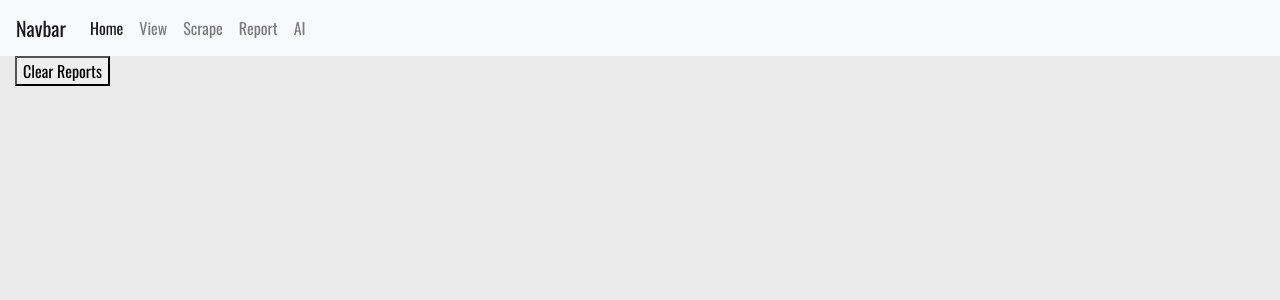
After one commit to pchryssUGA/guessnflplayer, a Flask app: page /report/fix in a window 1280 px wide. The commit adds this page. Shown: the top 300 px of the page. Run offline with Flask 3, Linux system fonts and the light colour scheme.

Commit message:
Add report blueprint and begin fix

```diff
--- a/app.py
+++ b/app.py
@@ -1,6 +1,7 @@
 from flask import Flask, redirect, url_for, render_template, request, session
 from scrape import scrape_blueprint
 from gen import gen_blueprint
+from report import report_blueprint
 from db import db
 from flask_sqlalchemy import SQLAlchemy
 from sqlalchemy.sql.expression import func, select
@@ -14,6 +15,7 @@ openai.api_key = os.getenv("OPENAI_API_KEY")
 app = Flask("__main__")
 app.register_blueprint(scrape_blueprint, url_prefix="/scrape")
 app.register_blueprint(gen_blueprint, url_prefix="/gen")
+app.register_blueprint(report_blueprint, url_prefix="/report")
 
 app.config["SQLALCHEMY_DATABASE_URI"] = "sqlite:///posts.db"
 app.config["SQLALCHEMY_TRACK_MODIFICATIONS"] = False
@@ -26,20 +28,6 @@ teams = {"nyj": "New York Jets"}
 @app.route("/", methods=["POST", "GET"] )
 def home():
     return render_template("index.html")
-
-@app.route("/new", methods=["POST", "GET"])
-def new():
-    name = None
-    if request.method == "POST":
-        name = request.form["nm"]
-        team = request.form["tm"]
-        url = request.form["lk"]
-        usr = player_database(name, team, 2021, url, 0, 0)
-        db.session.add(usr)
-        db.session.commit()
-        return redirect(url_for("view"))
-    else:
-        return render_template("new.html")
 
 @app.route("/ai", methods=["POST", "GET"])
 def ai():
@@ -69,14 +57,6 @@ def view():
     return render_template("view.html", values=player_database.query.all())
 
 
-@app.route("/reported", methods=["POST", "GET"])
-def reported():
-    if request.method == "POST":
-        for player in player_database.query.all():
-            player.numR = 0
-        return render_template("reported.html", values=player_database.query.order_by(player_database.numR.desc(), player_database._id).all())
-    return render_template("reported.html", values=player_database.query.order_by(player_database.numR.desc(), player_database._id).all())
-
 if __name__ == '__main__':
     with app.app_context():
         db.create_all()
--- /dev/null
+++ b/report.py
@@ -0,0 +1,18 @@
+from flask import Flask, Blueprint, render_template, request, redirect, url_for
+from db import db
+from flask_sqlalchemy import SQLAlchemy
+from models import player_database
+
+report_blueprint = Blueprint("report", __name__, static_folder="static", template_folder="templates_report")
+
+@report_blueprint.route("/", methods=["POST", "GET"])
+def report():
+    if request.method == "POST":
+        for player in player_database.query.all():
+            player.numR = 0
+        return render_template("report.html", values=player_database.query.order_by(player_database.numR.desc(), player_database._id).all())
+    return render_template("report.html", values=player_database.query.order_by(player_database.numR.desc(), player_database._id).all())
+
+@report_blueprint.route("/fix", methods=["POST", "GET"])
+def fix():
+    return render_template("fix.html")
--- a/templates/base.html
+++ b/templates/base.html
@@ -21,16 +21,13 @@
                         <a class="nav-link" href="/">Home<span class="sr-only">(current)</span></a>
                     </li>
                     <li class="nav-item">
-                        <a class="nav-link" href="/new">New</a>
-                    </li>
-                    <li class="nav-item">
                         <a class="nav-link" href="/view">View</a>
                     </li>
                     <li class="nav-item">
                         <a class="nav-link" href="/scrape/">Scrape</a>
                     </li>
                     <li class="nav-item">
-                        <a class="nav-link" href="/reported">Reported</a>
+                        <a class="nav-link" href="/report/">Report</a>
                     </li>
                     <li class="nav-item">
                         <a class="nav-link" href="/ai">AI</a>
--- /dev/null
+++ b/templates_report/fix.html
@@ -0,0 +1,10 @@
+{% extends "base.html" %}
+{% block title%}Players{% endblock%}
+{% block content%}
+    <form action="report" method="post">
+        <button>Clear Reports</button>
+    </form>
+    {% for item in values%}
+        <p>ID: {{item._id}}, Name: {{item.name}}, Reports: {{item.numR}}</p>
+    {% endfor %}
+{% endblock %}
--- a/templates/reported.html
+++ b/templates_report/report.html
@@ -1,6 +1,9 @@
 {% extends "base.html" %}
 {% block title%}Players{% endblock%}
 {% block content%}
+    <form action="fix" method="post">
+        <button>Fix Reports</button>
+    </form>
     <form action="reported" method="post">
         <button>Clear Reports</button>
     </form>
```
Also changed, not shown: templates/new.html (deleted, +0 -11 lines), instance/posts.db.
